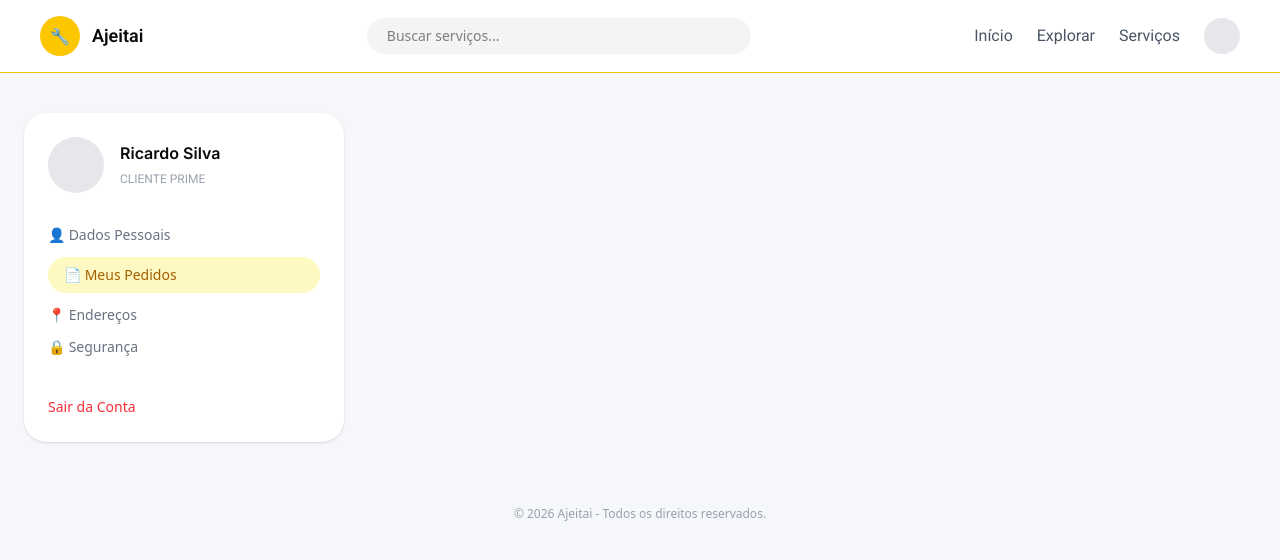
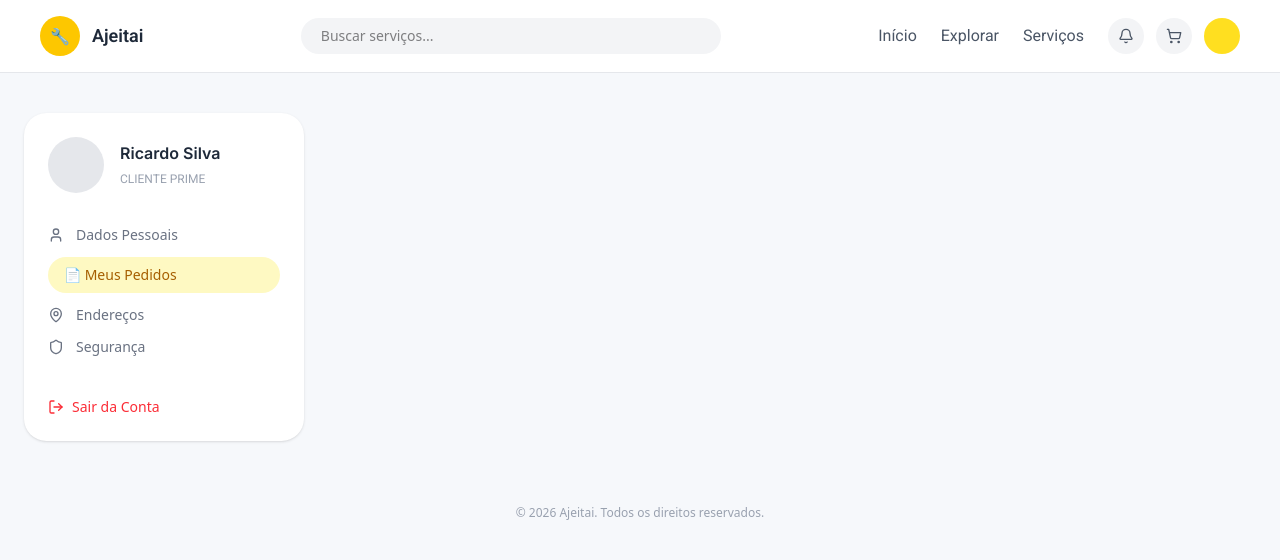
Before and after one commit to gustavuhh1/ajeita-front-end, a Next.js app: page /pedidos in a window 1280 px wide. Shown: the top 560 px of the page. Built offline with nearby package versions, Linux system fonts and the light colour scheme.

Commit message:
Ajeitando Layout

```diff
--- a/app/pedidos/page.tsx
+++ b/app/pedidos/page.tsx
@@ -1,41 +1,65 @@
 "use client"
+
+import {
+  User,
+  MapPin,
+  Shield,
+  LogOut,
+  Bell,
+  ShoppingCart,
+} from "lucide-react"
 
 export default function PedidosPage() {
   return (
-    <div className="min-h-screen bg-[#f5f7fb]">
+    <div className="min-h-screen bg-[#f6f8fb]">
 
 
-      <header className="flex items-center justify-between border-b bg-white px-10 py-4">
+      <header className="flex items-center justify-between border-b border-gray-200 bg-white px-10 py-4">
         <div className="flex items-center gap-3">
           <div className="flex h-10 w-10 items-center justify-center rounded-full bg-yellow-400">
             🔧
           </div>
-          <span className="text-lg font-semibold">Ajeitai</span>
+          <span className="text-lg font-semibold text-gray-800">
+            Ajeitai
+          </span>
         </div>
 
-        <input
-          placeholder="Buscar serviços..."
-          className="w-96 rounded-full bg-gray-100 px-5 py-2 text-sm outline-none"
-        />
+        <div className="w-[420px]">
+          <input
+            placeholder="Buscar serviços..."
+            className="w-full rounded-full bg-gray-100 px-5 py-2 text-sm outline-none"
+          />
+        </div>
 
-        <nav className="flex items-center gap-6 text-sm text-gray-600">
+        <div className="flex items-center gap-6 text-sm text-gray-600">
           <span>Início</span>
           <span>Explorar</span>
           <span>Serviços</span>
-          <div className="h-9 w-9 rounded-full bg-gray-200" />
-        </nav>
+
+          <div className="flex items-center gap-3">
+            <div className="flex h-9 w-9 items-center justify-center rounded-full bg-gray-100">
+              <Bell size={16} />
+            </div>
+            <div className="flex h-9 w-9 items-center justify-center rounded-full bg-gray-100">
+              <ShoppingCart size={16} />
+            </div>
+            <div className="h-9 w-9 rounded-full bg-yellow-300" />
+          </div>
+        </div>
       </header>
 
 
       <div className="mx-auto flex max-w-7xl gap-8 px-6 py-10">
 
 
-        <aside className="w-80 rounded-3xl bg-white p-6 shadow-sm">
+        <aside className="w-[280px] rounded-3xl bg-white p-6 shadow-sm">
 
           <div className="flex items-center gap-4">
             <div className="h-14 w-14 rounded-full bg-gray-200" />
             <div>
-              <h3 className="font-semibold">Ricardo Silva</h3>
+              <h3 className="font-semibold text-gray-800">
+                Ricardo Silva
+              </h3>
               <span className="text-xs text-gray-400">
                 CLIENTE PRIME
               </span>
@@ -45,7 +69,7 @@ export default function PedidosPage() {
           <div className="mt-8 space-y-3 text-sm">
 
             <div className="flex items-center gap-3 text-gray-500">
-              👤 Dados Pessoais
+              <User size={16} /> Dados Pessoais
             </div>
 
             <div className="flex items-center gap-3 rounded-full bg-yellow-100 px-4 py-2 font-medium text-yellow-700">
@@ -53,25 +77,25 @@ export default function PedidosPage() {
             </div>
 
             <div className="flex items-center gap-3 text-gray-500">
-              📍 Endereços
+              <MapPin size={16} /> Endereços
             </div>
 
             <div className="flex items-center gap-3 text-gray-500">
-              🔒 Segurança
+              <Shield size={16} /> Segurança
             </div>
-
           </div>
 
-          <button className="mt-10 text-sm text-red-500">
-            Sair da Conta
+          <button className="mt-10 flex items-center gap-2 text-sm text-red-500">
+            <LogOut size={16} /> Sair da Conta
           </button>
         </aside>
+
 
       </div>
 
 
       <footer className="text-center text-xs text-gray-400 py-6">
-        © 2026 Ajeitai - Todos os direitos reservados.
+        © 2026 Ajeitai. Todos os direitos reservados.
       </footer>
     </div>
   )
```
